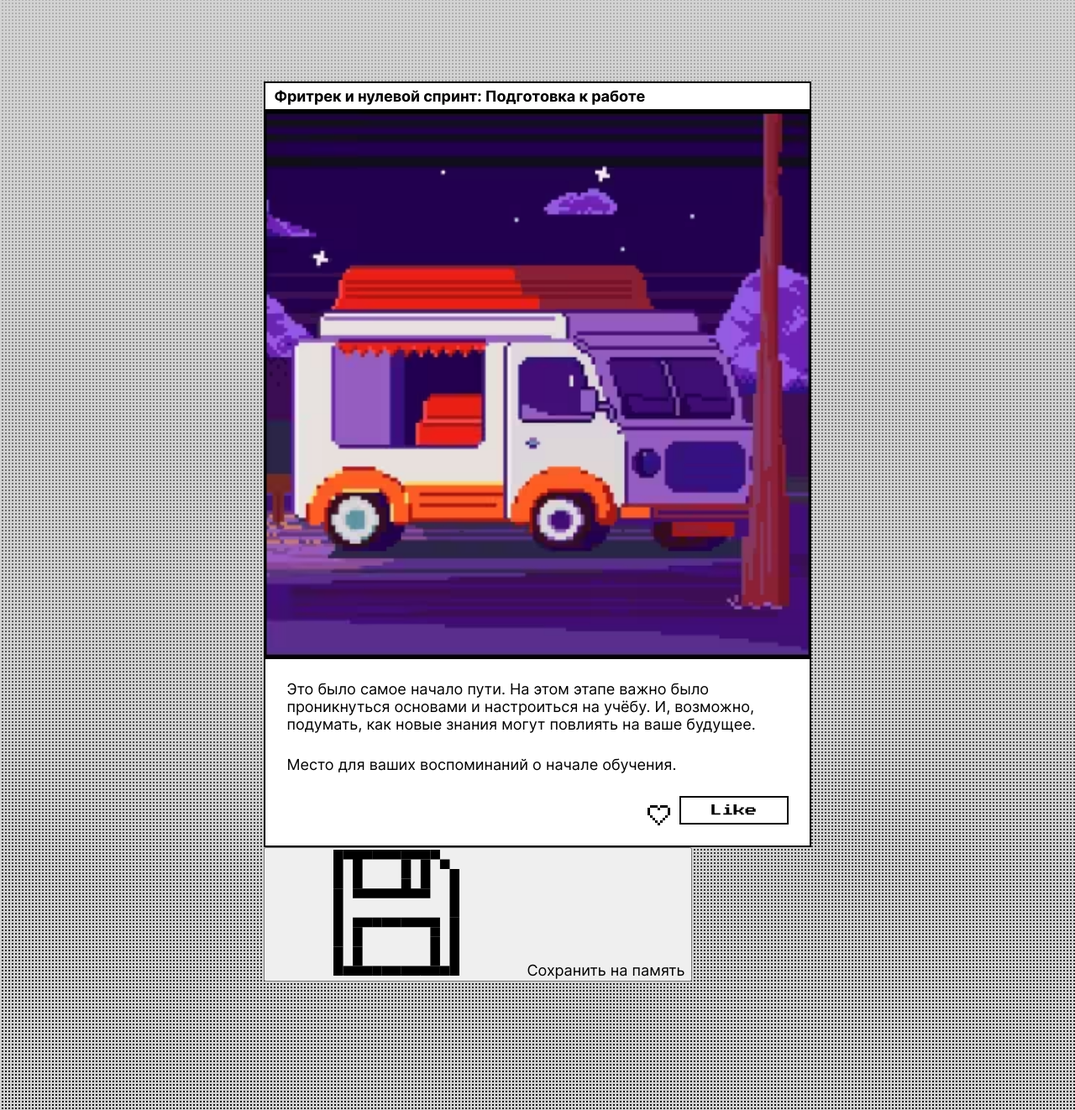
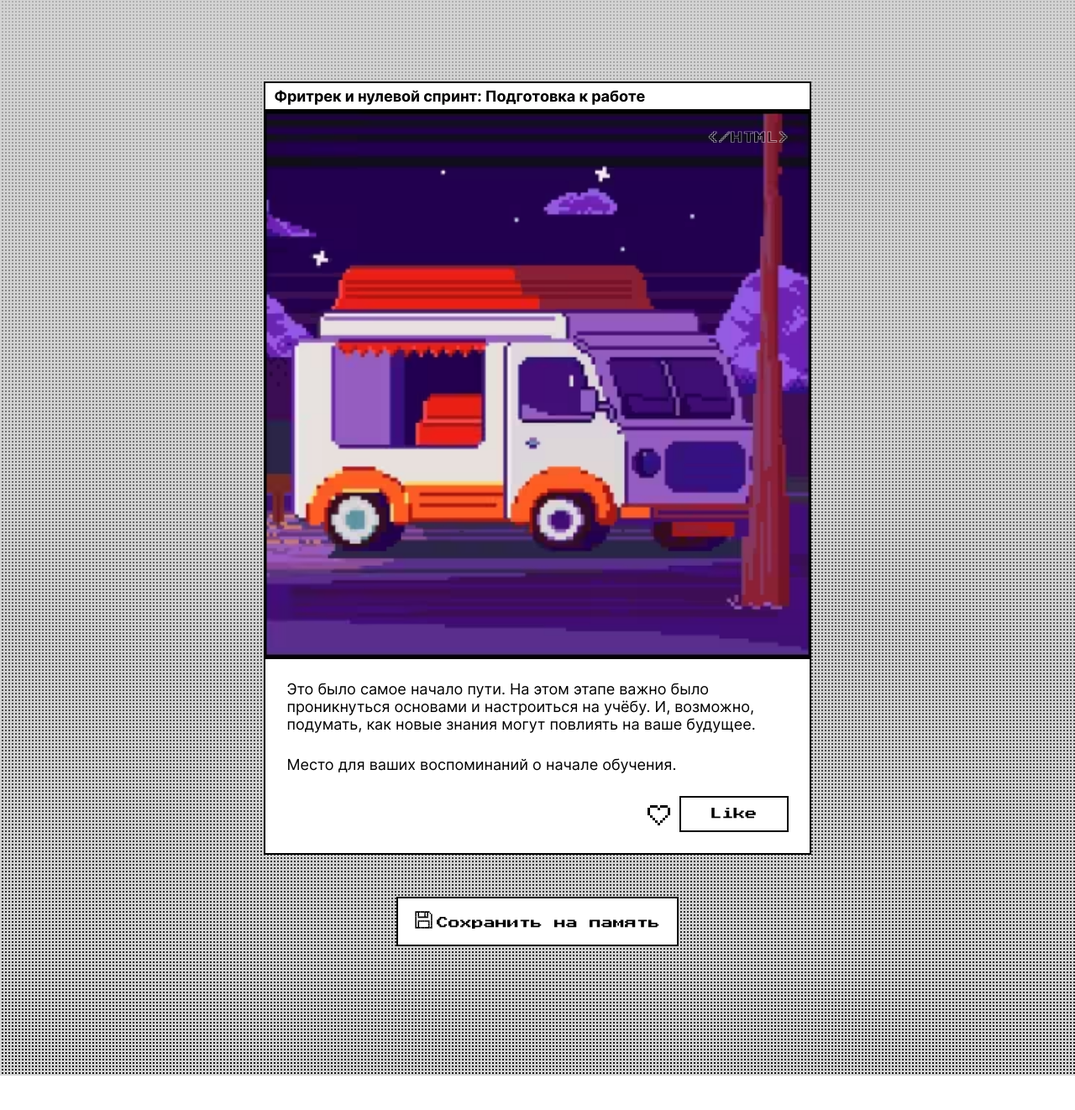
Before and after one commit to L0nik/zakrivayuschiy-teg-f, a plain HTML site: page index.html in a window 1280 px wide. Shown: the part 466-1788 px from the top of the page at 84% size. After the commit the page ends 1747 px from the top, so only its background shows below. Drawn offline with Linux system fonts and the light colour scheme.

Commit message:
steps 6-7

```diff
--- a/index.html
+++ b/index.html
@@ -49,6 +49,8 @@
     <main class="content content-inline-size">
       <article class="content__card">
         <h2 class="content__card-title">Фритрек и нулевой спринт: Подготовка к работе</h2>
+        <div class="content__image-container">
+          <p class="content__image-label">&lt/HTML&gt</p>
           <picture class="content__card-image">
             <source
               srcset="./images/car_375x375.avif 1x,
@@ -76,6 +78,7 @@
             >
             <img src="./images/car_700x700.jpg" alt="Изображение автомобиля">
           </picture>
+        </div>
         <div class="content__card-text">
           <p class="content__card-text_paragraph">
             Это было самое начало пути. На этом этапе важно было проникнуться основами и настроиться на учёбу. И, возможно, подумать, как новые знания могут повлиять на ваше будущее.
@@ -112,8 +115,8 @@
       </article>
     </main>
     <footer class="footer content-inline-size">
-      <button>
-        <svg class="svg-620eq7571">
+      <button class="footer__save-button">
+        <svg class="floppy-icon">
           <use xlink:href="#svg-620eq7571" xmlns:xlink="http://www.w3.org/1999/xlink"></use>
         </svg>
         <span class="button__text">Сохранить на память</span>
--- a/styles/style.css
+++ b/styles/style.css
@@ -26,7 +26,6 @@
 }
 
 .content-inline-size {
-  inline-size: 100%;
   inline-size: clamp(23.4375rem, 16.2852rem + 30.5164vw, 43.75rem);
   margin-inline-start: auto;
   margin-inline-end: auto;
@@ -88,10 +87,39 @@
   display: flex;
   flex-direction: column;
   gap: 50px;
+  margin-block-end: 50px;
 }
 
 .content__card {
 
+}
+
+.content__image-container {
+  position: relative;
+}
+
+.content__image-label {
+  position: absolute;
+  inset-inline-end: 25px;
+  inset-block-start: 25px;
+  font-family: var(--font-family-accent);
+  font-size: 14px;
+  line-height: 14px;
+  text-shadow:
+  -1px 0 var(--label-stroke-color),
+   0 1px var(--label-stroke-color),
+   1px 0 var(--label-stroke-color),
+   0 -1px var(--label-stroke-color);
+  mix-blend-mode: hard-light;
+  opacity: 0.5;
+}
+
+@supports((text-stroke: 1px var(--label-stroke-color)) or (-webkit-text-stroke: 1px var(--label-stroke-color))) {
+  .content__image-label {
+      -webkit-text-stroke: 1px var(--label-stroke-color);
+      text-stroke: 1px var(--label-stroke-color);
+      text-shadow: none;
+  }
 }
 
 .content__card-title {
@@ -124,11 +152,14 @@
   inline-size: 130px;
   background: none;
   border: 2px solid #000000;
+  padding: 9px 17px;
+  text-transform: capitalize;
+}
+
+.button__text {
   font-family: var(--font-family-accent), sans-serif;
   font-size: 14px;
   line-height: 90%;
-  padding: 9px 17px;
-  text-transform: capitalize;
 }
 
 .like-icon {
@@ -136,8 +167,42 @@
   inset-inline-start: -40px;
 }
 
+.footer {
+  display: flex;
+  justify-content: center;
+}
+
+.footer__save-button {
+  border: 2px solid var(--main-color);
+  background-color: var(--background-color);
+  padding: 15px 20px;
+}
+
+.floppy-icon {
+  inline-size: 21px;
+  block-size: 21px;
+}
+
 @media (width <= 375px) {
+
   .content-inline-size {
     inline-size: 100%;
   }
+
+  .floppy-icon {
+    inline-size: 28px;
+    block-size: 28px;
+  }
+
+  .footer__save-button {
+    display: flex;
+    flex-direction: column;
+    align-items: center;
+    gap: 8px;
+  }
+
+  .content__image-label {
+    inset-inline-end: 13px;
+  }
+
 }
--- a/styles/themes.css
+++ b/styles/themes.css
@@ -14,6 +14,7 @@
     repeating-linear-gradient(#000000 0 2px, transparent 2px 4px),
     repeating-linear-gradient(90deg, #000000 0 2px, transparent 2px 4px),
     linear-gradient(#007f0c, #004306);
+  --label-stroke-color: #000000;
 }
 
 @media (prefers-color-scheme: dark) {
@@ -26,5 +27,6 @@
     repeating-linear-gradient(#000000 0 2px, transparent 2px 4px),
     repeating-linear-gradient(90deg, #000000 0 2px, transparent 2px 4px),
     linear-gradient(#007f0c, #004306);
+    --label-stroke-color: #000000;
   }
 }
--- a/styles/variables.css
+++ b/styles/variables.css
@@ -10,4 +10,5 @@
     repeating-linear-gradient(0deg, #d3d3d3 0 2px, transparent 2px 4px),
     repeating-linear-gradient(90deg, #d3d3d3 0 2px, transparent 2px 4px),
     linear-gradient(#e7e7e7 0.01%, #1a1a1a);
+  --label-stroke-color: #FFFFFF;
 }
```
Lines whose indentation alone changed are shown as unchanged.
